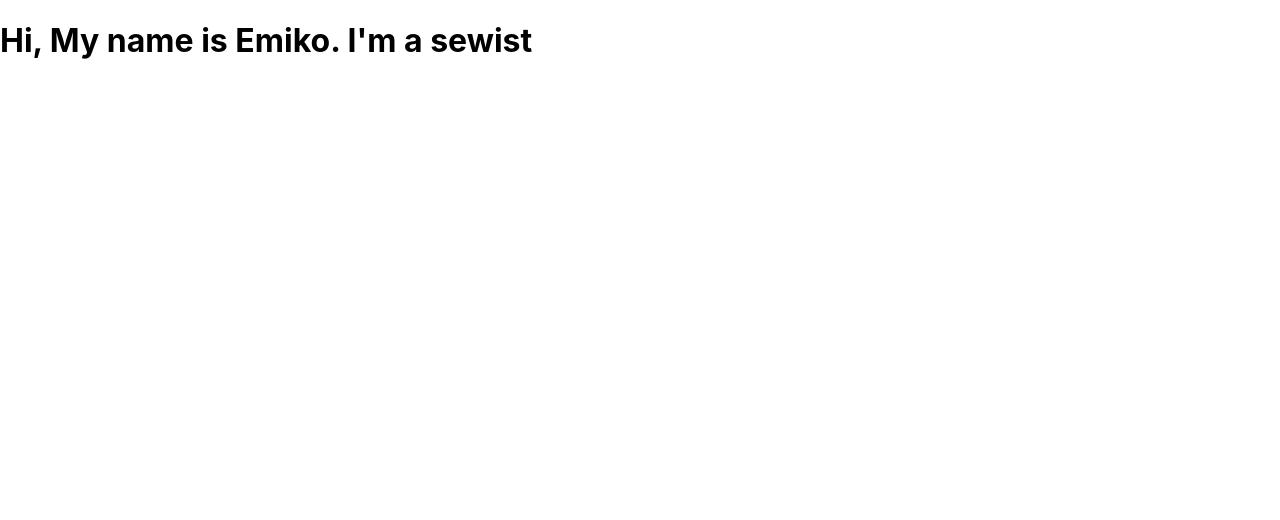
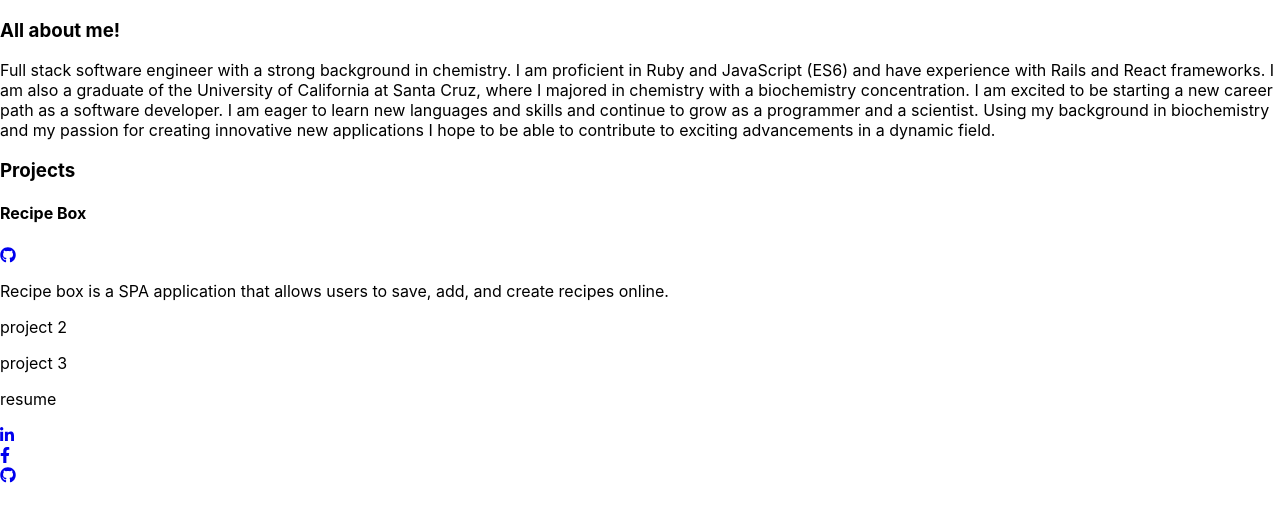
Before and after one commit to ejpijoan/myPortfolio, a React (Create React App) app: page /profile in a window 1280 px wide. Shown: the top 520 px of the page. Built offline with nearby package versions, Linux system fonts and the light colour scheme.

Commit message:
removes state and event listeners from profile container component, and simply renders About, Projects, Socials, and Resume

```diff
--- a/src/containers/Profile.js
+++ b/src/containers/Profile.js
@@ -1,36 +1,18 @@
 import React, {Component} from 'react';
-import Intro from '../components/Intro';
 import About from '../components/About';
 import Projects from '../components/Projects';
 import Resume from '../components/Resume';
 import Socials from '../components/Socials';
 
 class Profile extends Component {
-    constructor(){
-        super();
-        this.state = {
-            components: [<Intro/>]
-        }
-    }
-
-    componentDidMount = () => {
-        document.addEventListener('click', this.handleClick)
-    }
-
-    componentDidUpdate = () => {
-        document.removeEventListener('click', this.handleClick)
-    }
-
-    handleClick = () => {
-        this.setState( prevState => ({
-            components: [...prevState.components, <About/>, <Projects/>, <Resume/>, <Socials/>]
-        }))
-    }
 
     render() {
         return (
             <div>
-                {this.state.components}
+                <About/>
+                <Projects/>
+                <Resume/>
+                <Socials/>
             </div>
         )
     }
```
